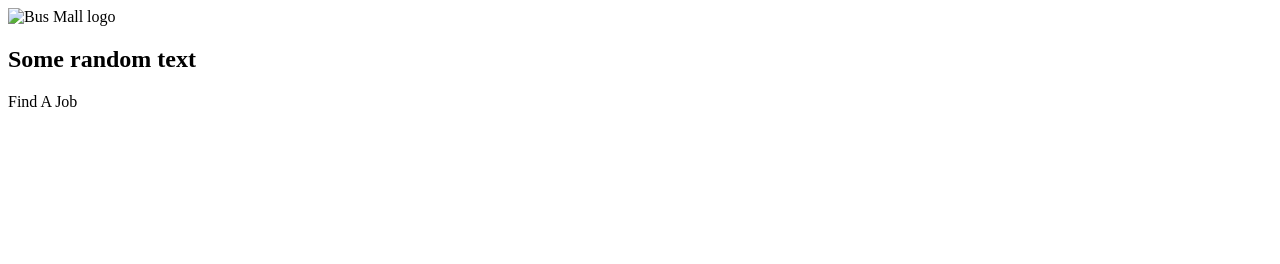
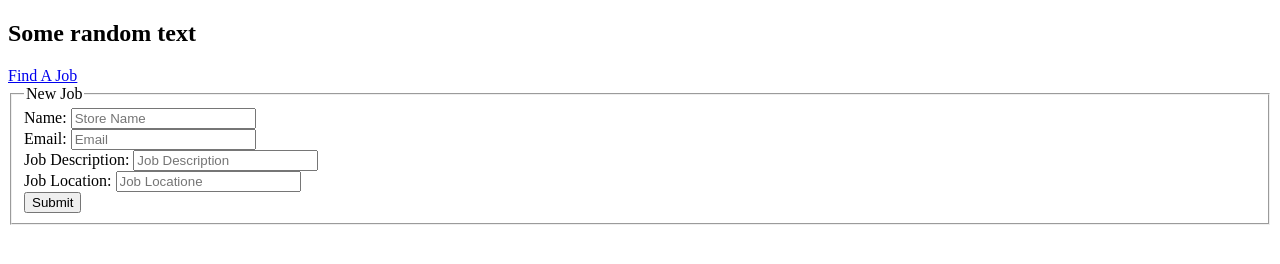
Before and after one commit to mattreyes7/201-final-project, a plain HTML site: page index.html in a window 1280 px wide. Drawn offline with Linux system fonts and the light colour scheme.

Commit message:
added form and link to postboard

```diff
--- a/index.html
+++ b/index.html
@@ -8,12 +8,40 @@
 <body>
   <header>
     <section class="logo-info">
-      <img class= "logo" src="assets/bus-mall-logo.png" alt="Bus Mall logo">
       <h2 class ="sub-title">Some random text</h2>
     </section>
   </header>
+  <main>
   <div class="seeker-box">
-    <p>Find A Job</p>
+    <a href="postboard.html">Find A Job</a>
   </div>
+  <div class="poster-box">
+    <section class="new-form">
+      <form id="add-form" action="postboard.html" method="get">
+        <fieldset>
+          <legend>New Job</legend>
+          <div>
+            <label for="form">Name:</label>
+            <input id="form" type="text" name="form" placeholder="Store Name">
+          </div>
+          <div>
+            <label for="email">Email:</label>
+            <input id="email" type="text" name="email" placeholder="Email">
+          </div>
+          <div>
+            <label for="descript">Job Description:</label>
+            <input id="descript" type="text" name="descript" placeholder="Job Description">
+          </div>
+          <div>
+            <label for="loc">Job Location:</label>
+            <input id="loc" type="text" name="loc" placeholder="Job Locatione">
+          </div>
+          <button id="submit" type="submit">Submit</button>
+        </fieldset>
+      </form>
+    </section>
+  </div>
+</main>
+<script src="app.js"></script>
 </body>
 </html>
```
